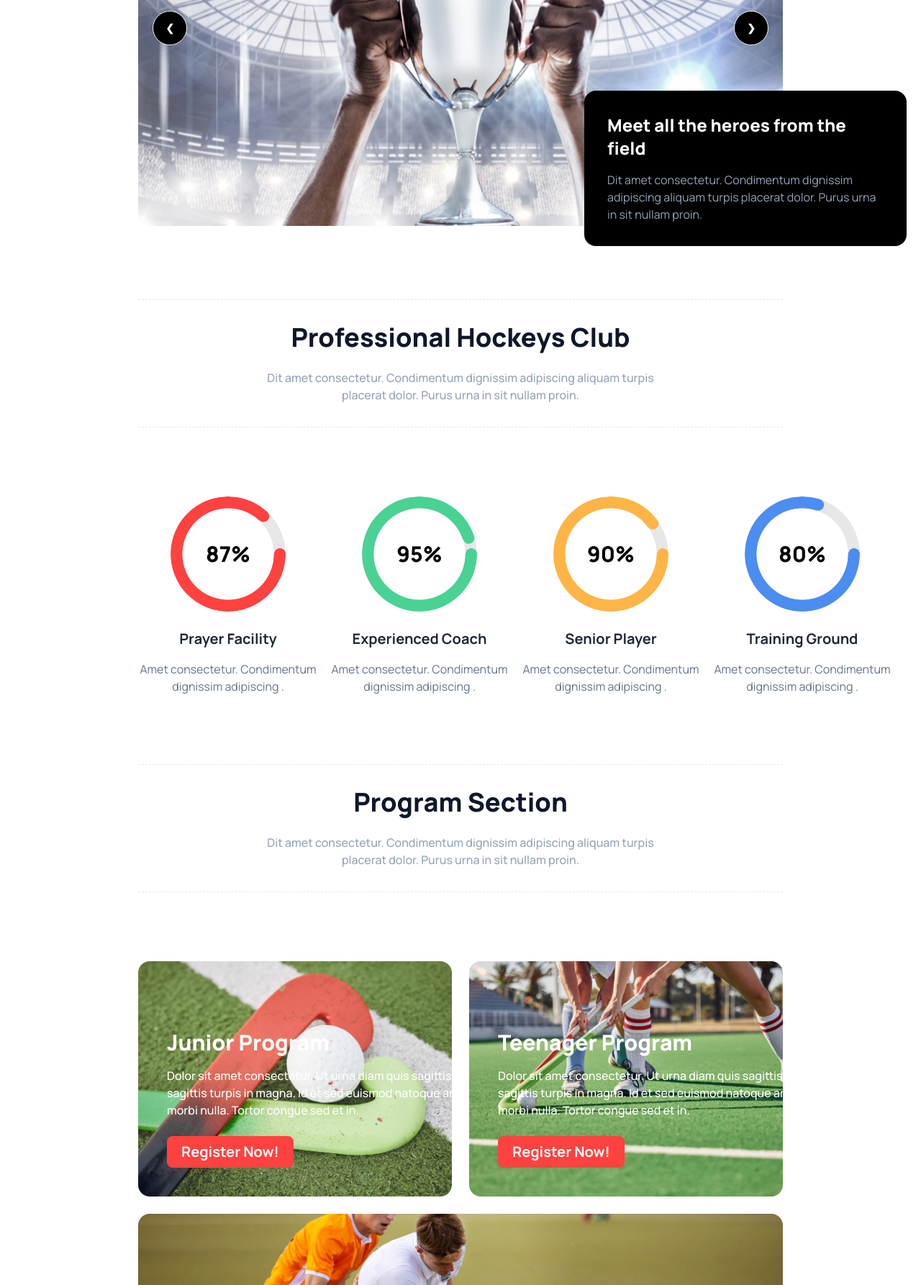
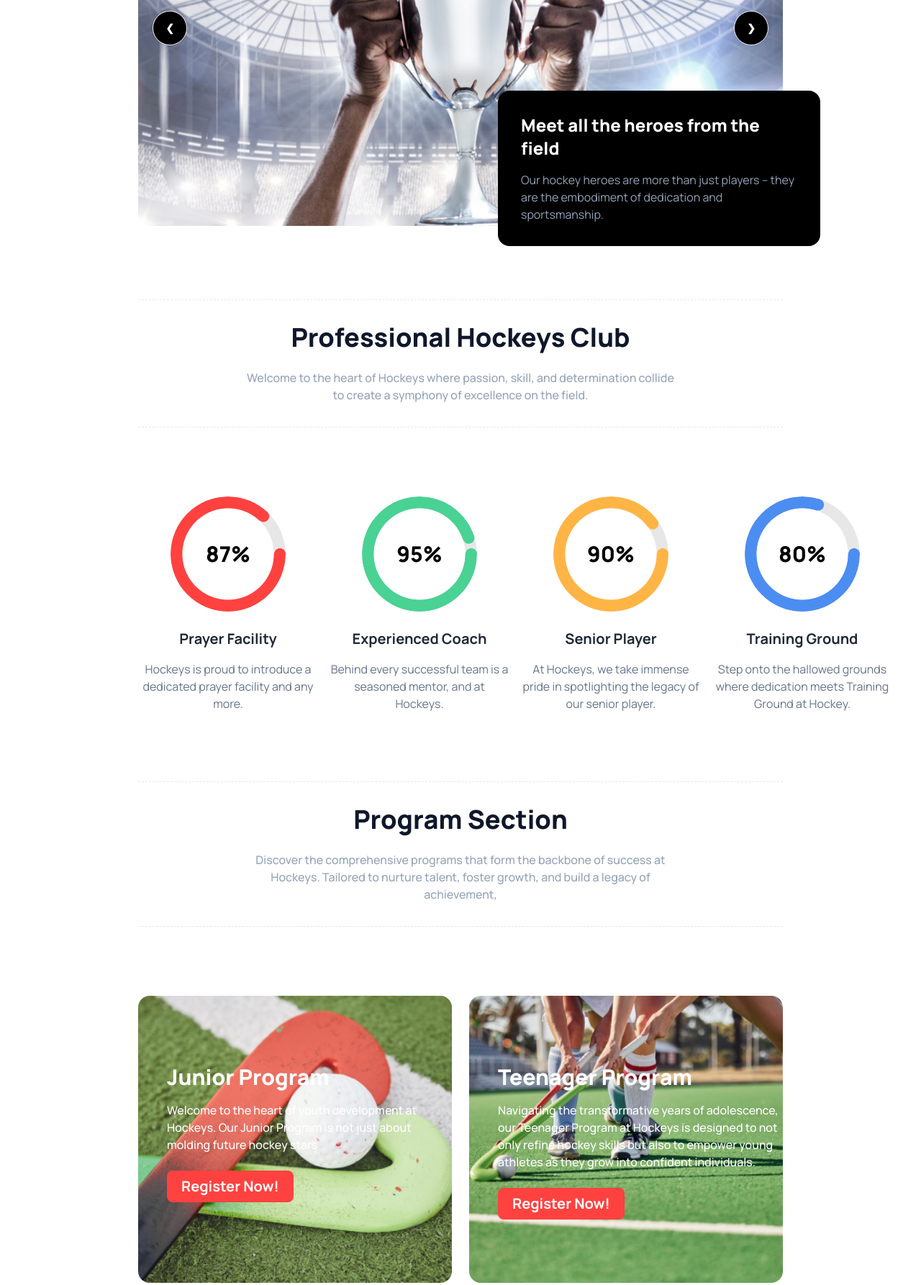
Before and after one commit to Sany45/third-assignment, a plain HTML site: page index.html in a window 1280 px wide. Shown: the part 380-2166 px from the top of the page at 72% size. Drawn offline with nearby package versions, Linux system fonts and the light colour scheme.

Commit message:
text-update

```diff
--- a/index.html
+++ b/index.html
@@ -87,16 +87,16 @@
         </div>
       </div>
     </div>
-    <div class="h-auto lg:w-2/4 mt-4 mx-auto bg-black lg:-translate-y-[210px] lg:translate-x-[620px] rounded-2xl lg:p-8 p-4 lg:absolute">
+    <div class="h-auto lg:w-2/4 mt-4 mx-auto bg-black lg:-translate-y-[210px] lg:translate-x-[500px] rounded-2xl lg:p-8 p-4 lg:absolute">
       <h5 class="text-white text-xl font-extrabold lg:text-2xl mb-2 lg:mb-4">Meet all the heroes from the field</h5>
-      <p class="text-slate-400 ">Dit amet consectetur. Condimentum dignissim adipiscing aliquam turpis placerat dolor. Purus urna in sit nullam proin.</p>
+      <p class="text-slate-400 ">Our hockey heroes are more than just players – they are the embodiment of dedication and sportsmanship.</p>
     </div>
   </div>
   <!-- Hockeys Club -->
   <div class="club lg:w-[70%] w-[90%] mt-10 mb-6 lg:my-24 m-auto">
     <hr class="border-dashed">
     <h2 class="lg:text-4xl text-2xl text-center font-extrabold text-slate-900 mt-6 lg:mt-8">Professional Hockeys Club</h2>
-    <p class="text-center m-auto font-medium lg:text-base text-sm lg:text-slate-400 w-[292px] lg:w-[600px] mt-4 mb-6 lg:mt-6 lg:mb-8">Dit amet consectetur. Condimentum dignissim adipiscing aliquam turpis placerat dolor. Purus urna in sit nullam proin. </p>
+    <p class="text-center m-auto font-medium lg:text-base text-sm lg:text-slate-400 w-[292px] lg:w-[600px] mt-4 mb-6 lg:mt-6 lg:mb-8">Welcome to the heart of Hockeys where passion, skill, and determination collide to create a symphony of excellence on the field.  </p>
     <hr class="border-dashed">
   </div>
   <!-- Proses bar -->
@@ -105,32 +105,32 @@
       <div class="radial-progress z-10 text-[#FF4240] relative text-3xl rotate-90 font-extrabold " style="--value:87; --size:10rem; --thickness: 1rem;" role="progressbar"><span class="-rotate-90" style="color: black;">87%</span></div>
       <div class="radial-progress absolute -translate-x-[160px] text-[#E7E7E8] " style="--value:100; --size:10rem; --thickness: 1rem;" role="progressbar"></div>
       <h5 class="font-semibold text-xl text-[#31318] mt-6 mb-4">Prayer Facility</h5>
-      <p class=" text-slate-500 w-[250px] text-center m-auto">Amet consectetur. Condimentum dignissim adipiscing .</p>
+      <p class=" text-slate-500 w-[250px] text-center m-auto">Hockeys is proud to introduce a dedicated prayer facility and any more.</p>
     </div>
     <div class="number-one items-center text-center m-auto">
       <div class="radial-progress text-[#49D293] z-10 text-3xl rotate-90 font-extrabold " style="--value:95; --size:10rem; --thickness: 1rem;" role="progressbar"><span class="-rotate-90" style="color: black;">95%</span></div>
       <div class="radial-progress absolute -translate-x-[160px] text-[#E7E7E8] " style="--value:100; --size:10rem; --thickness: 1rem;" role="progressbar"></div>
       <h5 class="font-semibold text-xl text-[#31318] mt-6 mb-4">Experienced Coach</h5>
-      <p class=" text-slate-500 w-[250px] text-center m-auto">Amet consectetur. Condimentum dignissim adipiscing .</p>
+      <p class=" text-slate-500 w-[250px] text-center m-auto">Behind every successful team is a seasoned mentor, and at Hockeys. </p>
     </div>
     <div class="number-one items-center text-center m-auto">
       <div class="radial-progress text-[#FFB546] z-10 text-3xl rotate-90 font-extrabold " style="--value:90; --size:10rem; --thickness: 1rem;" role="progressbar"><span class="-rotate-90" style="color: black;">90%</span></div>
       <div class="radial-progress absolute -translate-x-[160px] text-[#E7E7E8] " style="--value:100; --size:10rem; --thickness: 1rem;" role="progressbar"></div>
       <h5 class="font-semibold text-xl text-[#31318] mt-6 mb-4">Senior Player</h5>
-      <p class=" text-slate-500 w-[250px] text-center m-auto">Amet consectetur. Condimentum dignissim adipiscing .</p>
+      <p class=" text-slate-500 w-[250px] text-center m-auto">At Hockeys, we take immense pride in spotlighting the legacy of our senior player. </p>
     </div>
     <div class="number-one items-center text-center m-auto">
       <div class="radial-progress text-[#4C8DF1] z-10 text-3xl rotate-90 font-extrabold " style="--value:80; --size:10rem; --thickness: 1rem;" role="progressbar"><span class="-rotate-90" style="color: black;">80%</span></div>
       <div class="radial-progress absolute -translate-x-[160px] text-[#E7E7E8] " style="--value:100; --size:10rem; --thickness: 1rem;" role="progressbar"></div>
       <h5 class="font-semibold text-xl text-[#31318] mt-6 mb-4">Training Ground</h5>
-      <p class=" text-slate-500 w-[250px] text-center m-auto">Amet consectetur. Condimentum dignissim adipiscing .</p>
+      <p class=" text-slate-500 w-[250px] text-center m-auto">Step onto the hallowed grounds where dedication meets Training Ground at Hockey.</p>
     </div>
    </div>
    <!--Program Sections -->
    <div class="club lg:w-[70%] w-[90%] mt-10 mb-6 lg:my-24 m-auto">
     <hr class="border-dashed">
     <h2 class="lg:text-4xl text-2xl text-center font-extrabold text-slate-900 mt-6 lg:mt-8">Program Section</h2>
-    <p class="text-center m-auto font-medium lg:text-base text-sm lg:text-slate-400 w-[292px] lg:w-[600px] mt-4 mb-6 lg:mt-6 lg:mb-8">Dit amet consectetur. Condimentum dignissim adipiscing aliquam turpis placerat dolor. Purus urna in sit nullam proin. </p>
+    <p class="text-center m-auto font-medium lg:text-base text-sm lg:text-slate-400 w-[292px] lg:w-[600px] mt-4 mb-6 lg:mt-6 lg:mb-8">Discover the comprehensive programs that form the backbone of success at Hockeys. Tailored to nurture talent, foster growth, and build a legacy of achievement, </p>
     <hr class="border-dashed">
   </div>
 
@@ -138,20 +138,17 @@
     <div class="grid lg:grid-cols-2 grid-cols-1 flex-col grid-rows-3 lg:grid-rows-2 gap-6">
         <div class=" items-center px-6 lg:px-10 rounded-2xl h-auto bg-[url(./images/2.png)]  bg-no-repeat bg-center bg-cover">
             <h3 class="lg:pt-[95px] pt-6 pb-4 text-white text-2xl lg:text-3xl font-extrabold">Junior Program</h3>
-            <p class="lg:w-[495px;] w-[277px] text-white font-medium mb-6">Dolor sit amet consectetur. Ut urna diam quis sagittis. Elit elit
-              enim sagittis turpis in magna. Id et sed euismod natoque amet nunc morbi nulla. Tortor congue sed et in.</p>
+            <p class="lg:w-[400px;] w-[277px] text-white font-medium mb-6">Welcome to the heart of youth development at Hockeys. Our Junior Program is not just about molding future hockey stars</p>
               <button class=" text-xl px-5 py-2  rounded-lg border-none text-white bg-[#FF4240] font-bold lg:mb-10 mb-6">Register Now!</button>
     </div>
         <div class=" items-center px-6 lg:px-10 rounded-2xl h-auto bg-[url(./images/3.png)]  bg-no-repeat bg-center bg-cover">
             <h3 class="lg:pt-[95px] pt-6 pb-4 text-white text-2xl lg:text-3xl font-extrabold">Teenager Program</h3>
-            <p class="lg:w-[495px;] w-[277px] text-white font-medium mb-6">Dolor sit amet consectetur. Ut urna diam quis sagittis. Elit elit
-              enim sagittis turpis in magna. Id et sed euismod natoque amet nunc morbi nulla. Tortor congue sed et in.</p>
+            <p class="lg:w-[400px;] w-[277px] text-white font-medium mb-6">Navigating the transformative years of adolescence, our Teenager Program at Hockeys is designed to not only refine hockey skills but also to empower young athletes as they grow into confident individuals.</p>
               <button class=" text-xl px-5 py-2  rounded-lg border-none text-white bg-[#FF4240] font-bold lg:mb-10 mb-6">Register Now!</button>
     </div>
     <div class="lg:col-span-2 items-center px-10 rounded-2xl h-auto bg-[url(./images/4.png)]  bg-no-repeat bg-center bg-cover">
         <h3 class="lg:pt-[95px] pt-6 pb-4 text-white text-2xl lg:text-3xl font-extrabold">Professional Program</h3>
-        <p class="lg:w-[495px;] w-[277px] text-white font-medium mb-6">Dolor sit amet consectetur. Ut urna diam quis sagittis. Elit elit
-            enim sagittis turpis in magna. Id et sed euismod natoque amet nunc morbi nulla. Tortor congue sed et in.</p>
+        <p class="lg:w-[400px;] w-[277px] text-white font-medium mb-6">Embark on a journey of elite performance with our Professional Program at Hockeys. Crafted for seasoned players aspiring to reach the pinnacle of their hockey careers, this program offers a comprehensive platform for skill refinement, strategic mastery, and personal excellence.</p>
             <button class=" text-xl px-5 py-2  rounded-lg border-none text-white bg-[#FF4240] font-bold lg:mb-10 mb-6">Register Now!</button>
     </div>
  </div>
@@ -160,7 +157,7 @@
  <div class="club lg:w-[70%] w-[90%] mt-10 mb-6 lg:my-24 m-auto">
     <hr class="border-dashed">
     <h2 class="lg:text-4xl text-2xl text-center font-extrabold text-slate-900 mt-6 lg:mt-8">Our New Product</h2>
-    <p class="text-center m-auto font-medium lg:text-base text-sm lg:text-slate-400 w-[292px] lg:w-[600px] mt-4 mb-6 lg:mt-6 lg:mb-8">Dit amet consectetur. Condimentum dignissim adipiscing aliquam turpis placerat dolor. Purus urna in sit nullam proin. </p>
+    <p class="text-center m-auto font-medium lg:text-base text-sm lg:text-slate-400 w-[292px] lg:w-[600px] mt-4 mb-6 lg:mt-6 lg:mb-8">At Hockeys, we are thrilled to unveil our newest creation. This cutting-edge addition to our lineup is a result of tireless research, innovation, and a commitment to meeting the evolving needs of our customers. </p>
     <hr class="border-dashed">
   </div>
   <section
@@ -442,7 +439,7 @@
         <div class="club lg:w-[70%] w-[90%] mt-10 mb-6 lg:my-24 m-auto">
           <hr class="border-dashed">
           <h2 class="lg:text-4xl text-2xl text-center font-extrabold text-slate-900 mt-6 lg:mt-8">Clients Question</h2>
-          <p class="text-center m-auto font-medium lg:text-base text-sm lg:text-slate-400 w-[292px] lg:w-[600px] mt-4 mb-6 lg:mt-6 lg:mb-8">Dit amet consectetur. Condimentum dignissim adipiscing aliquam turpis placerat dolor. Purus urna in sit nullam proin. </p>
+          <p class="text-center m-auto font-medium lg:text-base text-sm lg:text-slate-400 w-[292px] lg:w-[600px] mt-4 mb-6 lg:mt-6 lg:mb-8">Certainly! If you have a specific question related to clients or customer interactions, feel free to ask, and I'll do my best to assist you. Whether it's about managing client relationships, addressing customer concerns, or any other aspect, I'm here to help! </p>
           <hr class="border-dashed">
         </div>
         <div class="flex grid lg:grid-cols-2 justify-stretch items-center border-inherit border rounded-2xl lg:p-8 p-6 space-y-4 lg:space-x-4 pt-16">
@@ -456,7 +453,7 @@
                 Our Equipment
               </div>
               <div class="collapse-content">
-                <p>Dolor sit amet consectetur. Ut urna diam quis sagittis. Elit elit enim sagittis turpis in magna.</p>
+                <p>At Hockeys, we take pride in presenting a range of state-of-the-art equipment meticulously designed to elevate your performance. Our commitment to innovation and quality shines through in every piece.</p>
               </div>
             </div>
             <div class="collapse collapse-plus bg-base-200">
@@ -465,7 +462,7 @@
                 Hockey Training
               </div>
               <div class="collapse-content">
-                <p>hello</p>
+                <p>Welcome to the realm of peak performance at Hockeys. We understand that success on the hockey field is a blend of skill, strategy, and physical fitness.</p>
               </div>
             </div>
             <div class="collapse collapse-plus bg-base-200">
@@ -474,7 +471,7 @@
                 Private Lessons
               </div>
               <div class="collapse-content">
-                <p>hello</p>
+                <p>Unlock the full potential of your hockey skills with our exclusive private lessons atHockeys. Tailored to meet your individual needs and goals, our one-on-one coaching sessions provide a personalized approach to skill development and game strategy.</p>
               </div>
             </div>
             <div class="collapse collapse-plus bg-base-200">
@@ -483,7 +480,7 @@
                 Ski Touring
               </div>
               <div class="collapse-content">
-                <p>hello</p>
+                <p>Discover the thrill of untouched snow and breathtaking landscapes with our exceptional ski touring experiences at Hockeys. Whether you are a seasoned adventurer or a first-time explorer</p>
               </div>
             </div>
             <div class="collapse collapse-plus bg-base-200">
@@ -492,7 +489,7 @@
                 Booking
               </div>
               <div class="collapse-content">
-                <p>hello</p>
+                <p>Embark on your next adventure with ease by utilizing our hassle-free booking system. At Hockeys, we've streamlined the booking process to ensure that securing your spot on an exciting journey is as simple as the adventure itself.</p>
               </div>
             </div>
             <div class="collapse collapse-plus bg-base-200">
@@ -501,7 +498,7 @@
                 Pricings
               </div>
               <div class="collapse-content">
-                <p>hello</p>
+                <p>At Hockeys, we believe in transparency and providing you with clear, straightforward pricing for our exceptional adventures. Our pricing structure is designed to offer flexibility and cater to various preferences. Explore the exciting possibilities and plan your next adventure with confidence.</p>
               </div>
             </div>
           </div>
```
